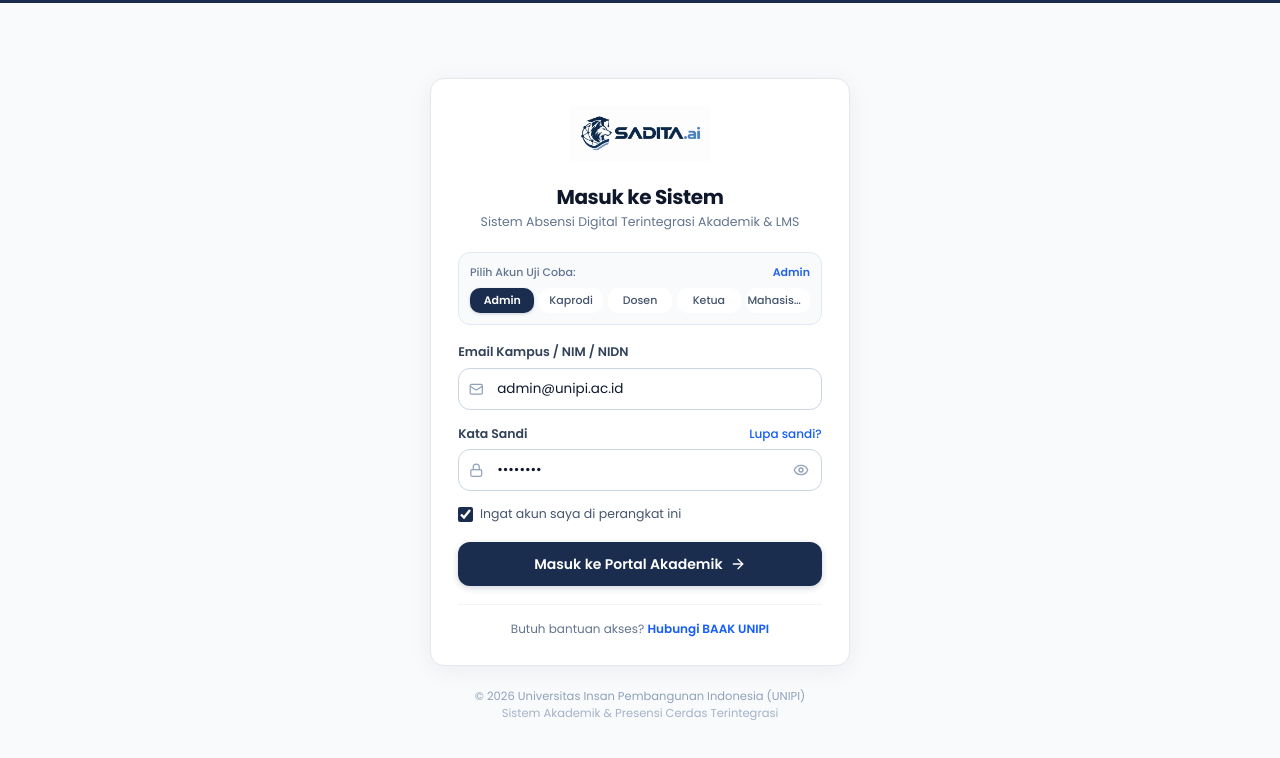
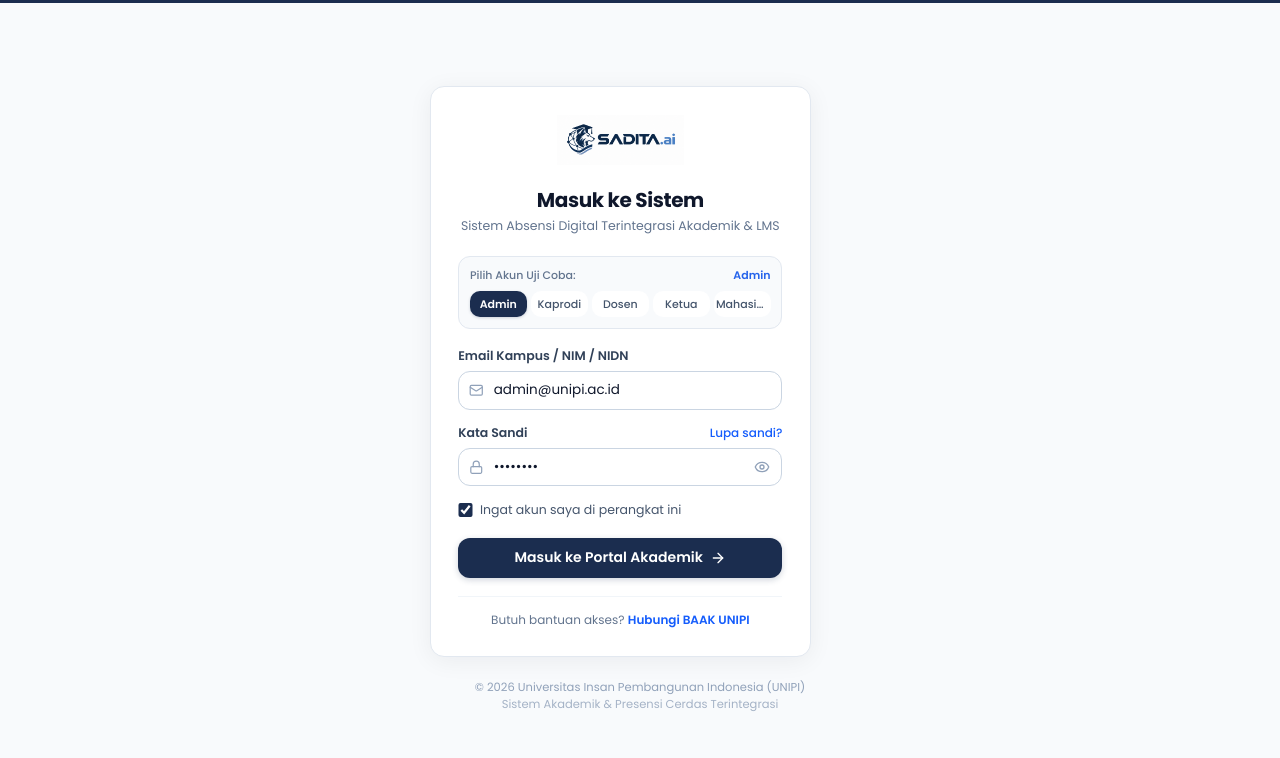
Before and after one commit to muhamadrizalprasetyo/Sadita.ai, a Next.js app in the folder frontend/: page /login in a window 1280 px wide. Shown: the top 758 px of the page. Built offline with nearby package versions, Linux system fonts and the light colour scheme; no server answers.

Commit message:
fix(styles): resolve Tailwind CSS v4 linter warnings and optimize utility classes in globals.css

```diff
--- a/frontend/app/globals.css
+++ b/frontend/app/globals.css
@@ -240,7 +240,7 @@
 }
 
 .nav-link.active {
-  @apply bg-[#1B2D4F]/[0.08] text-slate-900 font-semibold;
+  @apply bg-navy/8 text-slate-900 font-semibold;
 }
 
 .nav-link.active::before {
@@ -386,7 +386,7 @@
 }
 
 .topbar-avatar {
-  @apply w-7 h-7 rounded-full text-white grid place-items-center font-semibold text-[11px] shrink-0 bg-gradient-to-br from-[#1B2D4F] to-[#3A5A8C];
+  @apply w-7 h-7 rounded-full text-white grid place-items-center font-semibold text-[11px] shrink-0 bg-linear-to-br from-navy to-[#3A5A8C];
 }
 
 /* ==========================================================================
@@ -556,7 +556,7 @@
 }
 
 .btn-outline {
-  @apply border border-navy text-navy bg-transparent hover:bg-navy/[0.08];
+  @apply border border-navy text-navy bg-transparent hover:bg-navy/8;
 }
 
 .btn-danger {
@@ -662,12 +662,12 @@
    Login Page (Clean Institutional Card System — 100% Tailwind CSS @apply)
    ========================================================================== */
 .login-page-wrapper {
-  @apply min-h-screen min-h-[100dvh] flex flex-col items-center justify-center p-4 sm:p-6 bg-slate-50 relative box-border w-full;
+  @apply min-h-dvh flex flex-col items-center justify-center p-4 sm:p-6 bg-slate-50 relative box-border w-full;
   @apply pt-[max(1.5rem,env(safe-area-inset-top))] pb-[max(1.5rem,env(safe-area-inset-bottom))] pl-[max(1rem,env(safe-area-inset-left))] pr-[max(1rem,env(safe-area-inset-right))];
 }
 
 .login-card {
-  @apply w-full max-w-[420px] bg-white border border-slate-200 rounded-[14px] p-6.5 sm:p-7.5 shadow-login-card box-border max-sm:p-5 max-sm:shadow-login-card-sm max-[480px]:p-4 max-[480px]:rounded-[12px] max-[360px]:p-3;
+  @apply w-full max-w-105 bg-white border border-slate-200 rounded-container p-6.5 sm:p-7.5 shadow-login-card box-border max-sm:p-5 max-sm:shadow-login-card-sm max-[480px]:p-4 max-[480px]:rounded-[12px] max-[360px]:p-3;
 }
 
 .login-brand-header {
@@ -675,7 +675,7 @@
 }
 
 .login-brand-logo {
-  @apply inline-block mx-auto mb-3 w-[140px] h-auto object-contain;
+  @apply inline-block mx-auto mb-3 w-35 h-auto object-contain;
 }
 
 .login-card-title {
@@ -735,7 +735,7 @@
 }
 
 .login-input-element {
-  @apply w-full h-[42px] !px-[38px] rounded-lg border border-slate-300 bg-white text-slate-900 text-[13.5px] font-sans outline-none transition-all duration-150 box-border focus:border-blue-600 focus:ring-3 focus:ring-blue-600/12 max-sm:!text-[16px];
+  @apply w-full h-10.5 px-9.5! rounded-lg border border-slate-300 bg-white text-slate-900 text-[13.5px] font-sans outline-none transition-all duration-150 box-border focus:border-blue-600 focus:ring-3 focus:ring-blue-600/12 max-sm:text-[16px]!;
 }
 
 .login-eye-btn {
@@ -755,7 +755,7 @@
 }
 
 .login-button-primary {
-  @apply w-full h-[44px] bg-navy text-white border-none rounded-lg text-[14px] font-semibold flex items-center justify-center gap-2 cursor-pointer transition-all duration-150 shadow-navy-sm hover:bg-navy-dark hover:shadow-navy-md hover:-translate-y-px active:translate-y-0 disabled:opacity-65 disabled:cursor-not-allowed;
+  @apply w-full h-11 bg-navy text-white border-none rounded-lg text-[14px] font-semibold flex items-center justify-center gap-2 cursor-pointer transition-all duration-150 shadow-navy-sm hover:bg-navy-dark hover:shadow-navy-md hover:-translate-y-px active:translate-y-0 disabled:opacity-65 disabled:cursor-not-allowed;
 }
 
 .login-footer-help {
@@ -779,7 +779,7 @@
 }
 
 .login-modal-box {
-  @apply w-full max-w-[440px] bg-white border border-slate-200 rounded-2xl shadow-login-modal p-6 max-h-[calc(100vh-36px)] max-h-[calc(100dvh-36px)] overflow-y-auto box-border max-[480px]:p-4.5 max-[480px]:rounded-[14px];
+  @apply w-full max-w-110 bg-white border border-slate-200 rounded-2xl shadow-login-modal p-6 max-h-[calc(100dvh-36px)] overflow-y-auto box-border max-[480px]:p-4.5 max-[480px]:rounded-container;
   -webkit-overflow-scrolling: touch;
   touch-action: pan-y;
 }
@@ -801,7 +801,7 @@
 }
 
 .login-modal-close-btn {
-  @apply w-8.5 h-8.5 min-w-[34px] min-h-[34px] rounded-lg bg-slate-50 border border-slate-200 flex items-center justify-center text-slate-500 cursor-pointer transition-all duration-150 hover:bg-slate-100 hover:text-slate-900 hover:border-slate-300;
+  @apply w-8.5 h-8.5 min-w-8.5 min-h-8.5 rounded-lg bg-slate-50 border border-slate-200 flex items-center justify-center text-slate-500 cursor-pointer transition-all duration-150 hover:bg-slate-100 hover:text-slate-900 hover:border-slate-300;
 }
 
 .login-modal-desc {
@@ -809,7 +809,7 @@
 }
 
 .login-modal-card {
-  @apply p-3.5 rounded-[10px] mb-3 box-border;
+  @apply p-3.5 rounded-search mb-3 box-border;
 }
 
 .login-modal-card-baak {
@@ -845,7 +845,7 @@
 }
 
 .login-modal-contact-chip {
-  @apply inline-flex items-center gap-1.5 py-1.5 px-2.5 rounded-md text-[11.5px] font-semibold no-underline transition-all duration-150 min-h-[32px] box-border max-[480px]:w-full max-[480px]:justify-center max-[480px]:py-2 max-[480px]:px-3 max-[480px]:min-h-[40px];
+  @apply inline-flex items-center gap-1.5 py-1.5 px-2.5 rounded-md text-[11.5px] font-semibold no-underline transition-all duration-150 min-h-8 box-border max-[480px]:w-full max-[480px]:justify-center max-[480px]:py-2 max-[480px]:px-3 max-[480px]:min-h-10;
 }
 
 .login-modal-contact-chip.wa {
@@ -857,7 +857,7 @@
 }
 
 .login-modal-dismiss-btn {
-  @apply w-full h-[44px] min-h-[44px] rounded-lg bg-navy text-white border-none text-[13.5px] font-semibold cursor-pointer flex items-center justify-center transition-all duration-150 shadow-navy-sm hover:bg-navy-dark hover:shadow-navy-md;
+  @apply w-full h-11 min-h-11 rounded-lg bg-navy text-white border-none text-[13.5px] font-semibold cursor-pointer flex items-center justify-center transition-all duration-150 shadow-navy-sm hover:bg-navy-dark hover:shadow-navy-md;
 }
 
 /* ==========================================================================
@@ -940,7 +940,7 @@
 }
 
 .kobar-window {
-  @apply fixed right-8 w-95 h-130 rounded-[12px] flex flex-col z-1000 overflow-hidden border border-[#eceef2] bg-white shadow-app bottom-[104px] max-w-[calc(100vw-2.5rem)] max-h-[calc(100vh-8rem)];
+  @apply fixed right-8 w-95 h-130 rounded-[12px] flex flex-col z-1000 overflow-hidden border border-[#eceef2] bg-white shadow-app bottom-26 max-w-[calc(100vw-2.5rem)] max-h-[calc(100vh-8rem)];
   animation: slideUp 0.2s cubic-bezier(0.16, 1, 0.3, 1);
 }
 
```
